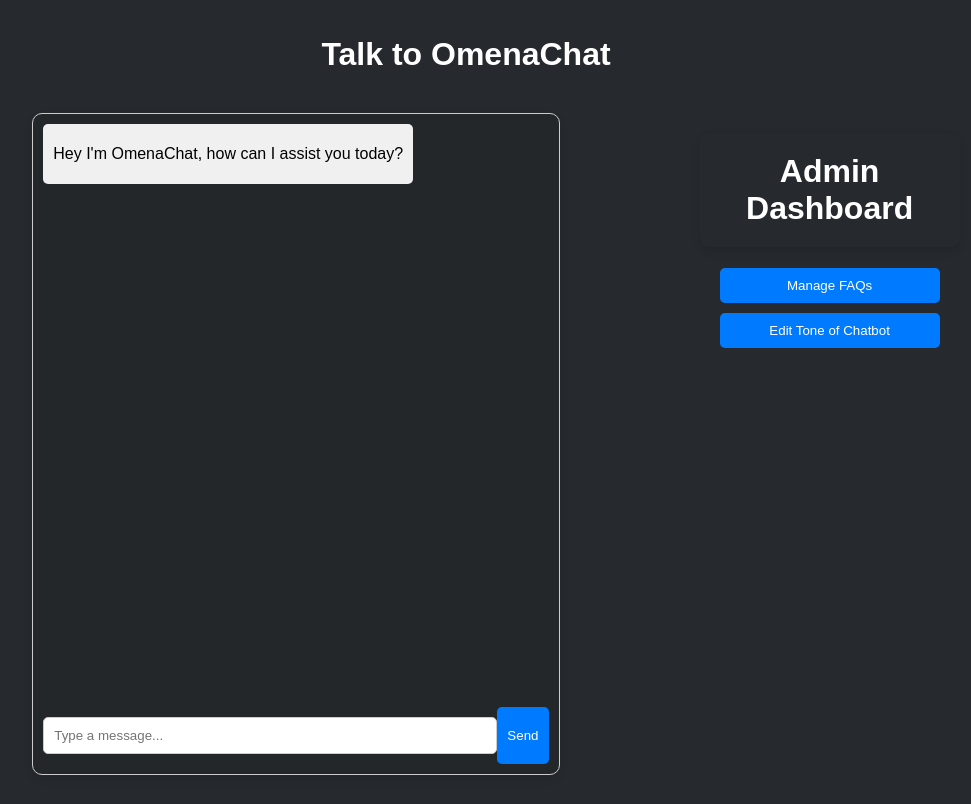
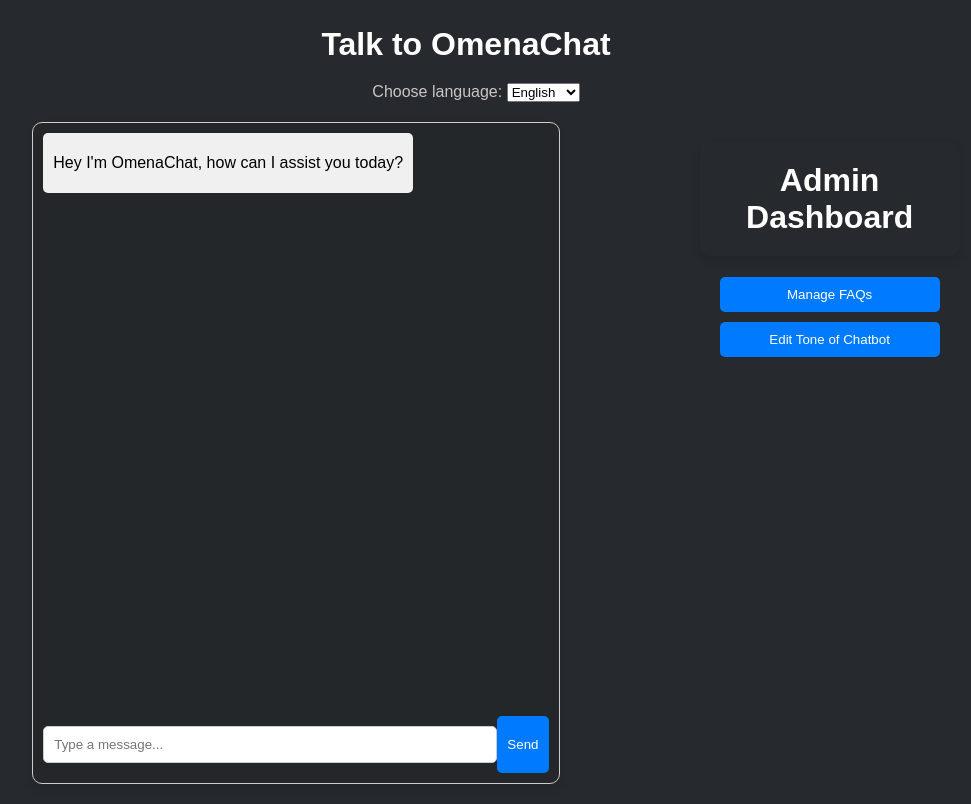
Before and after one commit to NoelNebu2206/hotel-chatbot, a React (Create React App) app in the folder frontend/hotel-chatbot-frontend/: page / in a window 1280 px wide. Shown: the whole page, without its empty margins (174-1145 px from the left). Built offline with nearby package versions, Linux system fonts and the light colour scheme; no server answers.

Commit message:
Added a language layer in ChatWindow to support conversations in English, Finnish and Swedish. Made suitable updates to App.js and App.css

```diff
--- a/frontend/hotel-chatbot-frontend/src/App.css
+++ b/frontend/hotel-chatbot-frontend/src/App.css
@@ -64,3 +64,8 @@
   width: 100%;
 
 }
+
+.language-selector {
+  margin-left: 20px;
+  color: #c9c5c5;
+}
--- a/frontend/hotel-chatbot-frontend/src/App.js
+++ b/frontend/hotel-chatbot-frontend/src/App.js
@@ -1,15 +1,28 @@
-import React from 'react';
+import React, { useState } from 'react';
 import ChatWindow from './components/ChatWindow';
 import AdminDashboard from './components/admin/AdminDashboard';
 import './App.css';
-import './components/ChatWindow.css';
 
 function App() {
+    const [language, setLanguage] = useState('English'); // Default language is English
+
+    const handleLanguageChange = (event) => {
+        setLanguage(event.target.value);
+    };
+
     return (
         <div className="App">
             <h1 className="app-title">Talk to OmenaChat</h1>
+            <div className="language-selector">
+                <label htmlFor="language">Choose language: </label>
+                <select id="language" value={language} onChange={handleLanguageChange}>
+                    <option value="English">English</option>
+                    <option value="Finnish">Finnish</option>
+                    <option value="Swedish">Swedish</option>
+                </select>
+            </div>
             <div className="content">
-              <ChatWindow />
+                <ChatWindow selectedLanguage={language} />
                 <AdminDashboard />
             </div>
         </div>
--- a/frontend/hotel-chatbot-frontend/src/components/ChatWindow.js
+++ b/frontend/hotel-chatbot-frontend/src/components/ChatWindow.js
@@ -3,7 +3,7 @@ import axios from 'axios';
 import Message from './Message';
 import UserInput from './UserInput';
 
-const ChatWindow = () => {
+const ChatWindow = ({ selectedLanguage }) => {
     const [messages, setMessages] = useState([{ text: "Hey I'm OmenaChat, how can I assist you today?", isUser: false }]);
     const [chatHistory, setChatHistory] = useState([{ role: 'CHATBOT', content: "Hey I'm OmenaChat, how can I assist you today?" }]);
     const [isLoading, setIsLoading] = useState(false);
@@ -17,18 +17,39 @@ const ChatWindow = () => {
         scrollToBottom();
     }, [messages]);
 
+    useEffect(() => {
+        // Handle language change by refreshing the chat window
+        setMessages([{ text: getGreetingMessage(selectedLanguage), isUser: false }]);
+        setChatHistory([{ role: 'CHATBOT', content: getGreetingMessage(selectedLanguage) }]);
+    }, [selectedLanguage]);
+
+    const getGreetingMessage = (lang) => {
+        const greetings = {
+            English: "Hey I'm OmenaChat, how can I assist you today?",
+            Finnish: "Hei, olen OmenaChat, kuinka voin auttaa sinua tänään?",
+            Swedish: "Hej, jag är OmenaChat, hur kan jag hjälpa dig idag?"
+            // Add more greetings for other languages here
+        };
+        return greetings[lang] || greetings['English'];
+    };
+
     const addMessage = async (message) => {
         const newMessages = [...messages, { text: message, isUser: true }];
         setMessages(newMessages);
 
         // Chat history up to the latest user message
-        const chatHistoryToSend = chatHistory.map((entry) => ({
+        // const chatHistoryToSend = chatHistory.map((entry) => ({
+        //     role: entry.role,
+        //     message: entry.content,
+        // }));
+
+        // Add the latest user message to chat history
+        const updatedChatHistory = [...chatHistory, { role: 'USER', content: message }];
+
+        const chatHistoryToSend = updatedChatHistory.map((entry) => ({
             role: entry.role,
             message: entry.content,
         }));
-
-        // Add the latest user message to chat history
-        const updatedChatHistory = [...chatHistory, { role: 'USER', content: message }];
 
         setIsLoading(true);
 
@@ -36,6 +57,7 @@ const ChatWindow = () => {
             const response = await axios.post('http://localhost:3000/message', {
                 message,
                 chatHistory: chatHistoryToSend,
+                language: selectedLanguage,
             });
 
             setMessages((prevMessages) => [
```
Lines whose indentation alone changed are shown as unchanged.
